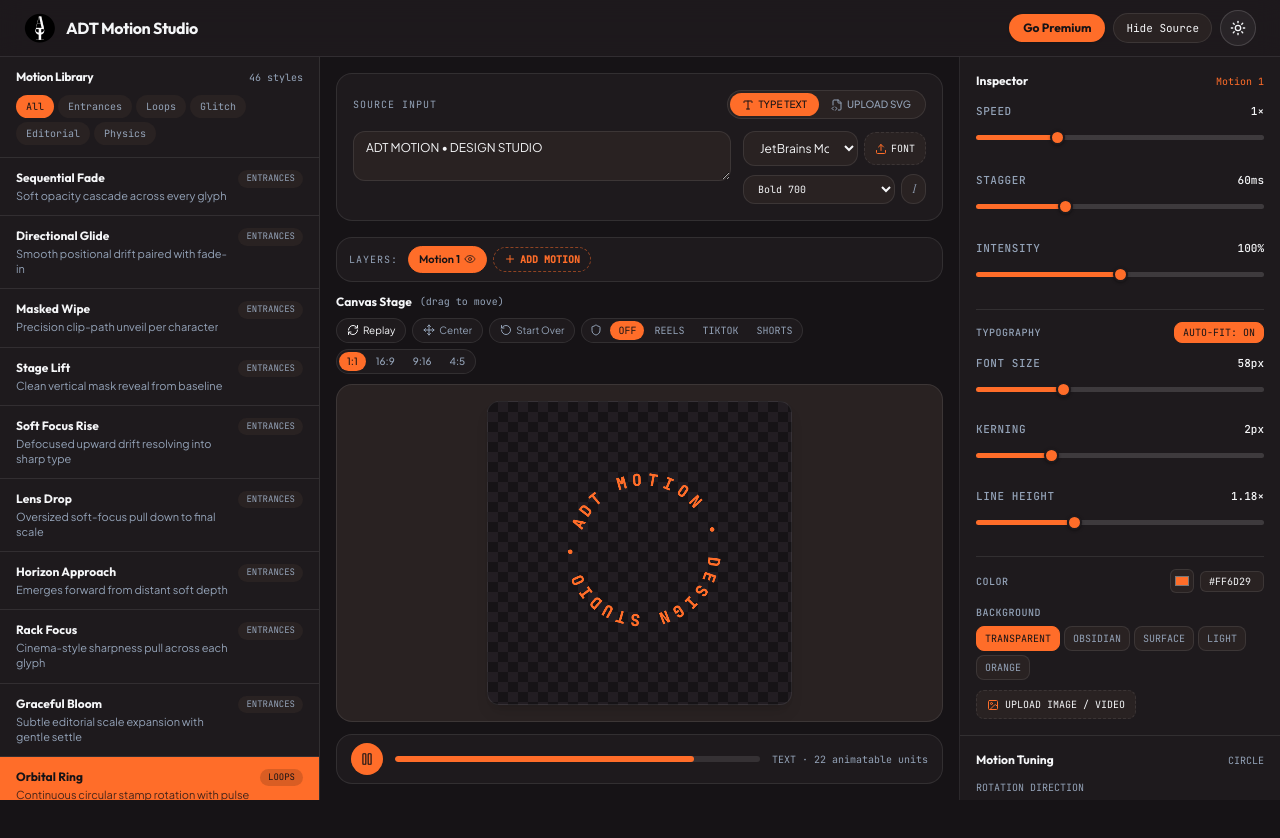
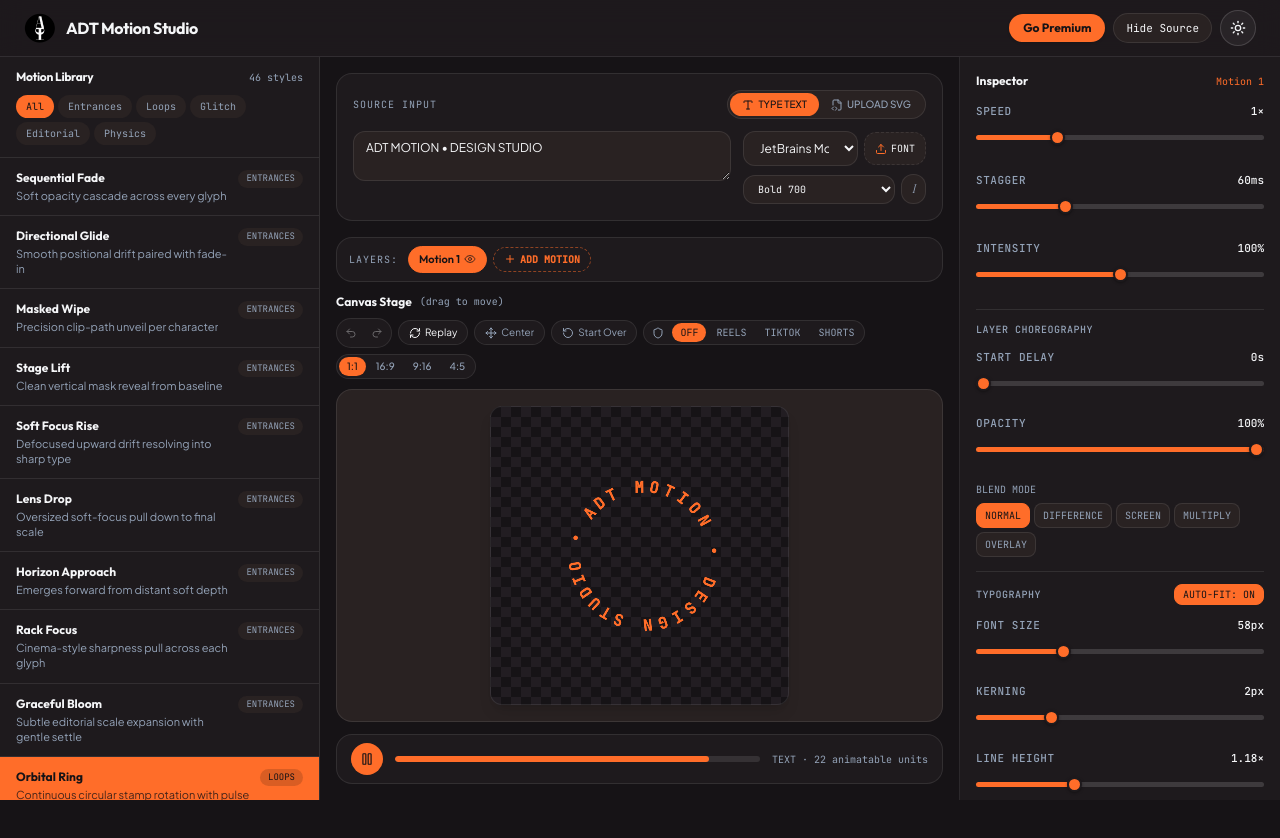
Before and after one commit to nugrahadityya2/adt-motion-web, a Next.js app: page /editor in a window 1280 px wide. Shown: the top 838 px of the page. Before the commit the page ends 800 px from the top, so only its background shows below. Built offline with nearby package versions, Linux system fonts and the light colour scheme.

Commit message:
feat: add Undo/Redo history with shortcuts and Layer Choreography (start delay, opacity, blend mode)

```diff
--- a/src/app/editor/page.tsx
+++ b/src/app/editor/page.tsx
@@ -23,6 +23,8 @@ import {
   Copy,
   Check,
   Shield,
+  Undo2,
+  Redo2,
 } from "lucide-react";
 import {
   BgMediaSource,
@@ -36,6 +38,7 @@ import { generateHtmlCssEmbed } from "@/lib/code-exporter";
 import {
   ASPECT_DIMENSIONS,
   AspectRatio,
+  BlendModeOption,
   DirectionOption,
   EaseStyleOption,
   ExportFps,
@@ -89,6 +92,14 @@ const BG_PRESETS: { label: string; value: string }[] = [
   { label: "Orange", value: "#FF6D29" },
 ];
 
+const BLEND_MODES: { id: BlendModeOption; label: string }[] = [
+  { id: "source-over", label: "Normal" },
+  { id: "difference", label: "Difference" },
+  { id: "screen", label: "Screen" },
+  { id: "multiply", label: "Multiply" },
+  { id: "overlay", label: "Overlay" },
+];
+
 function EditorWorkspace() {
   const searchParams = useSearchParams();
   const canvasRef = useRef<HTMLCanvasElement | null>(null);
@@ -103,6 +114,60 @@ function EditorWorkspace() {
     },
   ]);
   const [activeLayerId, setActiveLayerId] = useState("layer-1");
+  const pastRef = useRef<MotionLayer[][]>([]);
+  const futureRef = useRef<MotionLayer[][]>([]);
+  const lastHistoryPushRef = useRef<number>(0);
+  const [historyMeta, setHistoryMeta] = useState({ canUndo: false, canRedo: false });
+
+  const updateLayersWithHistory = useCallback(
+    (updater: (prev: MotionLayer[]) => MotionLayer[], coalesceMs = 350) => {
+      setLayers((prev) => {
+        const next = updater(prev);
+        if (next === prev) return prev;
+        const now = performance.now();
+        if (now - lastHistoryPushRef.current > coalesceMs) {
+          pastRef.current = [...pastRef.current.slice(-39), prev];
+        }
+        lastHistoryPushRef.current = now;
+        futureRef.current = [];
+        setHistoryMeta({
+          canUndo: pastRef.current.length > 0,
+          canRedo: false,
+        });
+        return next;
+      });
+    },
+    []
+  );
+
+  const handleUndo = useCallback(() => {
+    if (pastRef.current.length === 0) return;
+    setLayers((current) => {
+      const previous = pastRef.current[pastRef.current.length - 1];
+      pastRef.current = pastRef.current.slice(0, -1);
+      futureRef.current = [current, ...futureRef.current.slice(0, 39)];
+      setHistoryMeta({
+        canUndo: pastRef.current.length > 0,
+        canRedo: futureRef.current.length > 0,
+      });
+      return previous;
+    });
+  }, []);
+
+  const handleRedo = useCallback(() => {
+    if (futureRef.current.length === 0) return;
+    setLayers((current) => {
+      const next = futureRef.current[0];
+      futureRef.current = futureRef.current.slice(1);
+      pastRef.current = [...pastRef.current.slice(-39), current];
+      setHistoryMeta({
+        canUndo: pastRef.current.length > 0,
+        canRedo: futureRef.current.length > 0,
+      });
+      return next;
+    });
+  }, []);
+
   const [bgMedia, setBgMedia] = useState<BgMediaSource | null>(null);
   const [safeZone, setSafeZone] = useState<SafeZoneMode>("none");
   const [showCodeModal, setShowCodeModal] = useState(false);
@@ -115,7 +180,7 @@ function EditorWorkspace() {
 
   const setConfig = useCallback(
     (updater: MotionConfig | ((prev: MotionConfig) => MotionConfig)) => {
-      setLayers((prevLayers) =>
+      updateLayersWithHistory((prevLayers) =>
         prevLayers.map((layer) => {
           if (layer.id !== activeLayer.id) return layer;
           const nextConfig =
@@ -124,7 +189,7 @@ function EditorWorkspace() {
         })
       );
     },
-    [activeLayer.id]
+    [activeLayer.id, updateLayersWithHistory]
   );
 
   const [isPlaying, setIsPlaying] = useState(true);
@@ -204,7 +269,8 @@ function EditorWorkspace() {
 
   const handleLayerDrag = useCallback(
     (layerId: string, dx: number, dy: number) => {
-      setLayers((prev) =>
+      updateLayersWithHistory(
+        (prev) =>
           prev.map((l) =>
             l.id === layerId
               ? {
@@ -216,10 +282,11 @@ function EditorWorkspace() {
                   },
                 }
               : l
-        )
+          ),
+        500
       );
     },
-    []
+    [updateLayersWithHistory]
   );
 
   const handleAddLayer = () => {
@@ -234,39 +301,71 @@ function EditorWorkspace() {
         text: `LAYER ${idx}`,
         template: "wave",
         offsetY: 90,
+        startDelaySec: Number(((idx - 1) * 0.4).toFixed(1)),
       },
     };
-    setLayers((prev) => [...prev, newLayer]);
+    updateLayersWithHistory((prev) => [...prev, newLayer], 0);
     setActiveLayerId(newId);
   };
 
   const handleToggleLayerVisibility = (id: string) => {
-    setLayers((prev) =>
-      prev.map((l) => (l.id === id ? { ...l, visible: !l.visible } : l))
+    updateLayersWithHistory(
+      (prev) =>
+        prev.map((l) => (l.id === id ? { ...l, visible: !l.visible } : l)),
+      0
     );
   };
 
   const handleDeleteLayer = (id: string) => {
     if (layers.length <= 1) return;
     const next = layers.filter((l) => l.id !== id);
-    setLayers(next);
+    updateLayersWithHistory(() => next, 0);
     if (activeLayerId === id) {
       setActiveLayerId(next[0].id);
     }
   };
 
-  // Escape key closes any open modal (R-32)
+  // Keyboard shortcuts: Escape closes modals, Ctrl+Z / Ctrl+Y Undo/Redo, Space Play/Pause
   useEffect(() => {
     const onKeyDown = (e: KeyboardEvent) => {
       if (e.key === "Escape") {
         setShowCodeModal(false);
         setShowProModal(false);
         setShowLimitModal(false);
+        return;
+      }
+
+      const target = e.target as HTMLElement | null;
+      const isEditingText =
+        target?.tagName === "INPUT" ||
+        target?.tagName === "TEXTAREA" ||
+        target?.tagName === "SELECT" ||
+        target?.isContentEditable;
+
+      if ((e.ctrlKey || e.metaKey) && e.key.toLowerCase() === "z" && !isEditingText) {
+        e.preventDefault();
+        if (e.shiftKey) {
+          handleRedo();
+        } else {
+          handleUndo();
+        }
+        return;
+      }
+
+      if ((e.ctrlKey || e.metaKey) && e.key.toLowerCase() === "y" && !isEditingText) {
+        e.preventDefault();
+        handleRedo();
+        return;
+      }
+
+      if (e.code === "Space" && !isEditingText) {
+        e.preventDefault();
+        setIsPlaying((p) => !p);
       }
     };
     window.addEventListener("keydown", onKeyDown);
     return () => window.removeEventListener("keydown", onKeyDown);
-  }, []);
+  }, [handleUndo, handleRedo]);
 
   const handleBgMediaUpload = (e: React.ChangeEvent<HTMLInputElement>) => {
     const file = e.target.files?.[0];
@@ -748,6 +847,29 @@ function EditorWorkspace() {
             </div>
 
             <div className="flex flex-wrap items-center gap-1.5">
+              <div className="flex items-center gap-0.5 rounded-full border border-[var(--border-subtle)] bg-[var(--bg-surface)] p-0.5">
+                <button
+                  type="button"
+                  onClick={handleUndo}
+                  disabled={!historyMeta.canUndo}
+                  aria-label="Undo (Ctrl+Z)"
+                  title="Undo (Ctrl+Z)"
+                  className="inline-flex h-6 w-6 items-center justify-center rounded-full text-[var(--text-main)] hover:bg-[var(--bg-elevated)] disabled:opacity-35"
+                >
+                  <Undo2 className="h-3 w-3" />
+                </button>
+                <button
+                  type="button"
+                  onClick={handleRedo}
+                  disabled={!historyMeta.canRedo}
+                  aria-label="Redo (Ctrl+Y)"
+                  title="Redo (Ctrl+Y)"
+                  className="inline-flex h-6 w-6 items-center justify-center rounded-full text-[var(--text-main)] hover:bg-[var(--bg-elevated)] disabled:opacity-35"
+                >
+                  <Redo2 className="h-3 w-3" />
+                </button>
+              </div>
+
               <button
                 type="button"
                 onClick={() => {
@@ -931,6 +1053,58 @@ function EditorWorkspace() {
               onChange={(v) => updateConfig("intensity", v)}
             />
 
+            {/* Layer Choreography: Start Delay, Opacity, Blend Mode */}
+            <div className="space-y-3 border-t border-[var(--border-subtle)] pt-3">
+              <span className="block font-mono text-[10px] font-medium tracking-wider text-[var(--text-muted)] uppercase">
+                Layer Choreography
+              </span>
+
+              <EditorRangeSlider
+                label="Start Delay"
+                value={config.startDelaySec ?? 0}
+                min={0}
+                max={3}
+                step={0.1}
+                unit="s"
+                onChange={(v) => updateConfig("startDelaySec", v)}
+              />
+
+              <EditorRangeSlider
+                label="Opacity"
+                value={config.opacity ?? 100}
+                min={10}
+                max={100}
+                step={5}
+                unit="%"
+                onChange={(v) => updateConfig("opacity", v)}
+              />
+
+              <div>
+                <span className="mb-1.5 block font-mono text-[10px] text-[var(--text-muted)] uppercase">
+                  Blend Mode
+                </span>
+                <div className="flex flex-wrap gap-1">
+                  {BLEND_MODES.map((bm) => {
+                    const active = (config.blendMode ?? "source-over") === bm.id;
+                    return (
+                      <button
+                        key={bm.id}
+                        type="button"
+                        onClick={() => updateConfig("blendMode", bm.id)}
+                        className={`rounded-lg border px-2 py-1 font-mono text-[10px] uppercase ${
+                          active
+                            ? "border-[#C2410C] bg-[#C2410C] text-white dark:border-[#FF6D29] dark:bg-[#FF6D29] dark:text-[#161316]"
+                            : "border-[var(--border-subtle)] bg-[var(--bg-elevated)] text-[var(--text-muted)]"
+                        }`}
+                      >
+                        {bm.label}
+                      </button>
+                    );
+                  })}
+                </div>
+              </div>
+            </div>
+
             {config.mode === "text" && (
               <div className="space-y-3 border-t border-[var(--border-subtle)] pt-3">
                 <div className="flex items-center justify-between">
--- a/src/lib/motion-engine.ts
+++ b/src/lib/motion-engine.ts
@@ -38,6 +38,12 @@ export type WaveDensityOption = "loose" | "normal" | "tight";
 export type JitterAxisOption = "x" | "y" | "spin" | "both";
 export type ExportResolution = "240p" | "720p" | "1080p" | "4k";
 export type ExportFps = 24 | 30 | 60;
+export type BlendModeOption =
+  | "source-over"
+  | "difference"
+  | "screen"
+  | "multiply"
+  | "overlay";
 
 export interface MotionConfig {
   mode: "text" | "svg";
@@ -63,6 +69,9 @@ export interface MotionConfig {
   aspectRatio: AspectRatio;
   circleRadius: number;
   loopDurationSec: number;
+  startDelaySec?: number;
+  opacity?: number;
+  blendMode?: BlendModeOption;
   // Contextual motion tuning controls
   pattern: PatternOption;
   direction: DirectionOption;
@@ -527,6 +536,13 @@ export function renderMotionFrame(
     if (bgMediaEl) {
       drawCoverMedia(ctx, bgMediaEl, width, height);
     }
+
+    if (config.opacity !== undefined && config.opacity < 100) {
+      ctx.globalAlpha = Math.max(0, Math.min(1, config.opacity / 100));
+    }
+    if (config.blendMode && config.blendMode !== "source-over") {
+      ctx.globalCompositeOperation = config.blendMode;
+    }
   }
 
   const ox = (config.offsetX ?? 0) * (width / 800);
@@ -589,8 +605,22 @@ export function renderCompositeFrame(
 
   for (const layer of layers) {
     if (!layer.visible) continue;
+    const delay = layer.config.startDelaySec ?? 0;
     const loopSec = getEffectiveLoopSec(layer.config);
-    const t = (elapsedSec / loopSec) % 1;
+    // Support multi-layer choreography: wait until elapsedSec passes startDelaySec
+    const cycleElapsed = elapsedSec % Math.max(loopSec, delay + loopSec);
+    if (delay > 0 && cycleElapsed < delay) continue;
+
+    const activeElapsed = Math.max(0, cycleElapsed - delay);
+    const t = (activeElapsed / loopSec) % 1;
+
+    ctx.save();
+    if (layer.config.opacity !== undefined && layer.config.opacity < 100) {
+      ctx.globalAlpha = Math.max(0, Math.min(1, layer.config.opacity / 100));
+    }
+    if (layer.config.blendMode && layer.config.blendMode !== "source-over") {
+      ctx.globalCompositeOperation = layer.config.blendMode;
+    }
     renderMotionFrame(
       ctx,
       width,
@@ -601,6 +631,7 @@ export function renderCompositeFrame(
       null,
       true
     );
+    ctx.restore();
   }
 
   ctx.restore();
```
Lines whose indentation alone changed are shown as unchanged.
